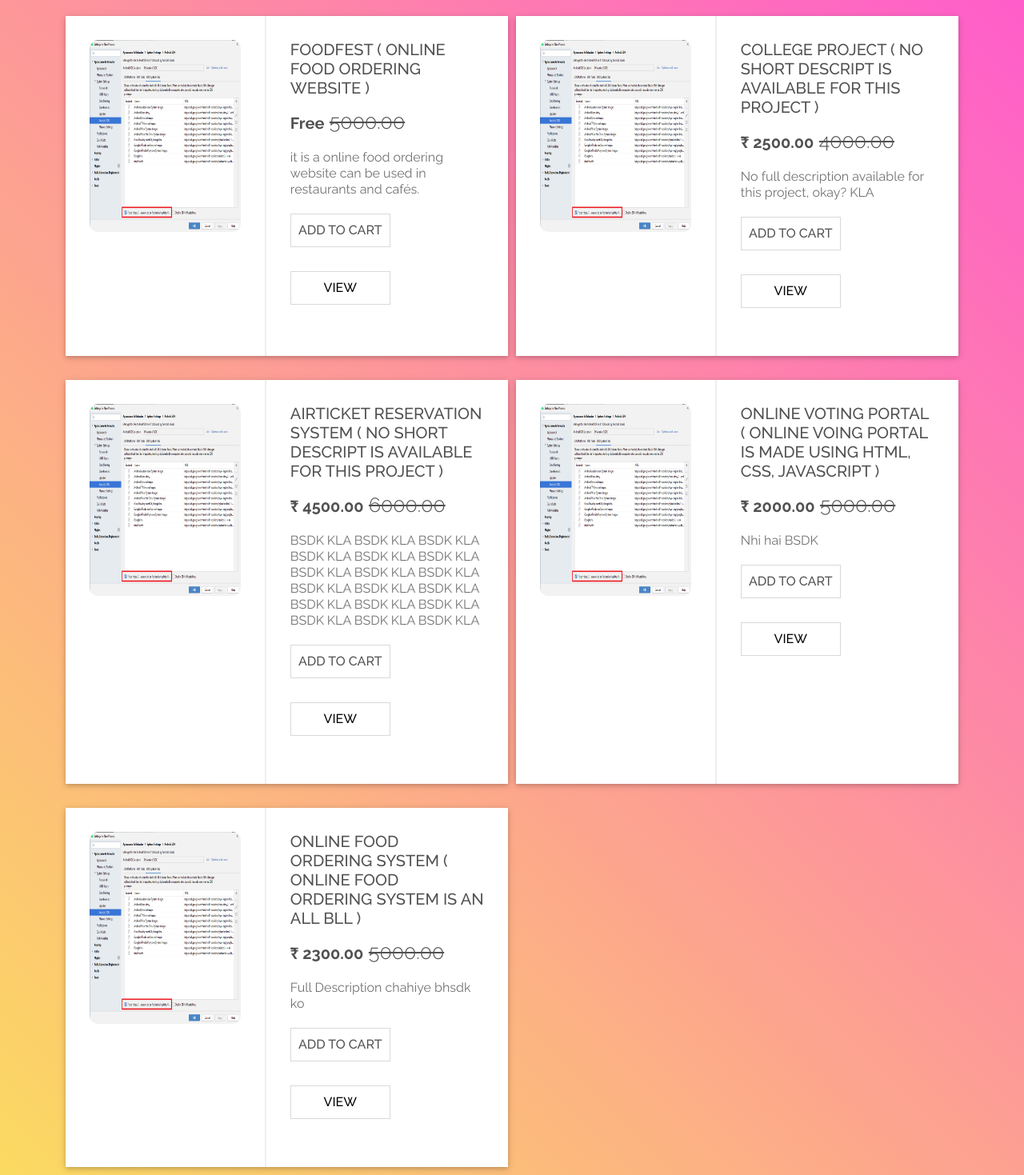
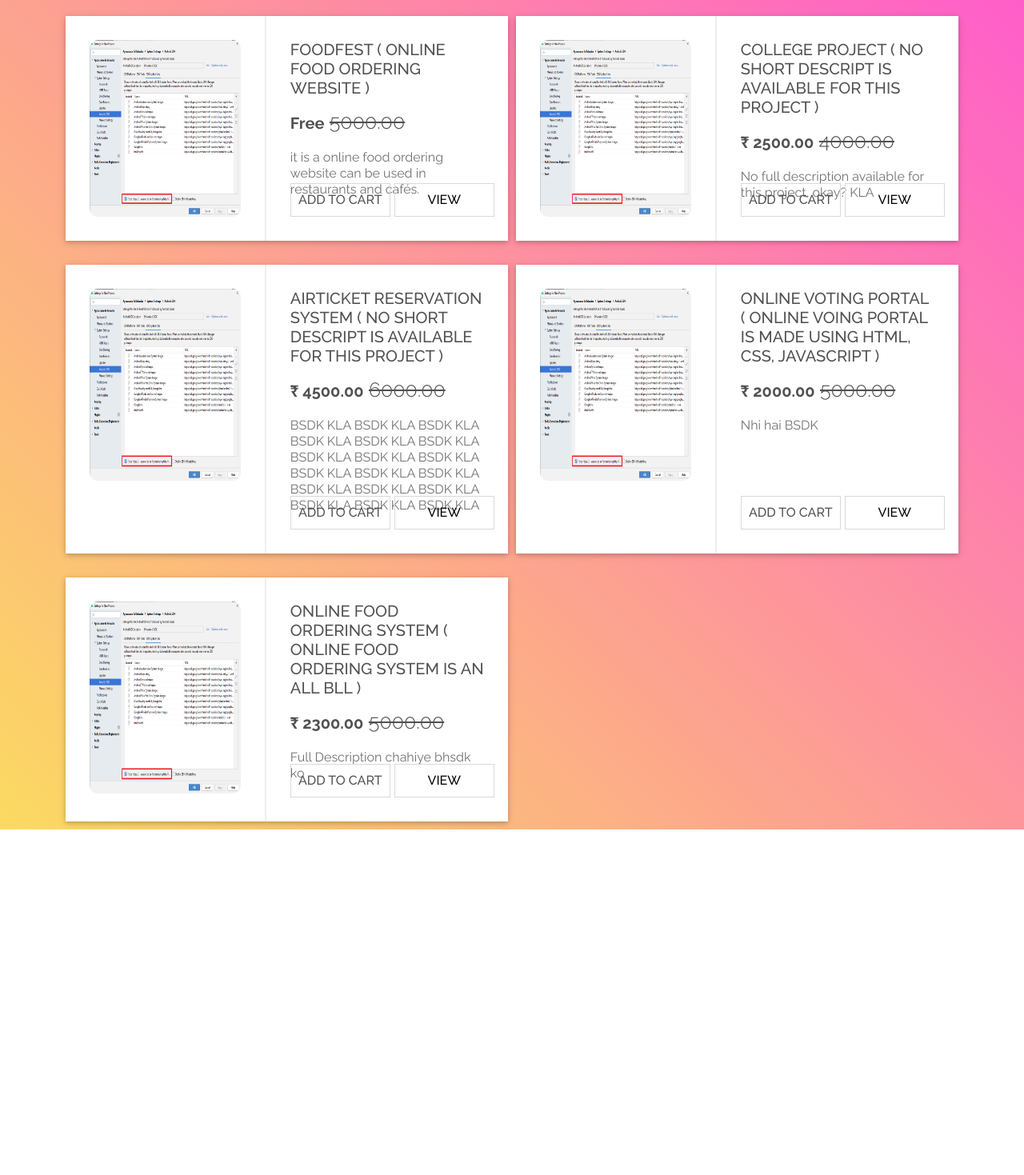
Before and after one commit to itz-A53-K/projectHub, a Django app: page /projects/ in a window 1280 px wide. Shown: the part 70-1539 px from the top of the page at 80% size. After the commit the page ends 1107 px from the top, so only its background shows below. Run offline with Django 4.2, Linux system fonts and the light colour scheme; data comes from the database, SQL or seed files in the repository.

Commit message:
Some changes

```diff
--- a/static/user/css/project-cards.css
+++ b/static/user/css/project-cards.css
@@ -9,6 +9,18 @@ body {
   grid-template-columns: repeat(auto-fill, minmax(500px, 1fr));
   gap: 10px;
   border-radius: 10px;
+}
+
+.bottom-paste {
+  position: absolute;
+  display: flex;
+  bottom: 0;
+}
+
+.full-description {
+  position: relative;
+  height: auto;
+  overflow: hidden;
 }
 
 .card-pro {
--- a/templates/user/projects.html
+++ b/templates/user/projects.html
@@ -45,10 +45,14 @@
                             <span class="fw-semibold fs-5"> ₹ {{i.price}}0</span>
                             <input type="hidden" id="price" value="{{i.price}}"/>
                         {%endif%}</h1>
-                        <p>{{i.full_Desc| truncatechars:200}}</p>
+                        <div class="full-description">
+                            <p>{{i.full_Desc| truncatechars:200}}</p>
+                        </div>
                         <input type="hidden" id="pro_id" value="{{i.proj_id}}"/>
-                        <button onclick="addToCart()">Add to Cart</button>
-                        <button onclick="redirectHandlerProject()"><a href="#">View</a></button>
+                        <div class="bottom-paste">
+                            <button onclick="addToCart()">Add to Cart</button>
+                            <button onclick="redirectHandlerProject()"><a href="#">View</a></button>
+                        </div>
                     </div>
             </div>
         {% comment %} </div> {% endcomment %}
--- a/user/views.py
+++ b/user/views.py
@@ -106,28 +106,23 @@ def profile(request):
         account= User_detail.objects.get(user_id= user_id)
         print(account.phone)
         if request.method=="POST":
-            form=ImageForm(data=request.POST, files=request.FILES)
-            if form.is_valid():
-                form.save()
-                obj=form.instance
-                return render(request, "user/profile.html", {"obj":obj})
-            # f_name=request.POST.get('f_name')
-            # l_name=request.POST.get('l_name')
-            # gender=request.POST.get('gender')
-            # phone=request.POST.get('phone')
-            # profileImg=request.POST.get('profileImg')
+            f_name=request.POST.get('f_name')
+            l_name=request.POST.get('l_name')
+            gender=request.POST.get('gender')
+            phone=request.POST.get('phone')
+            profileImg=request.POST.get('profileImg')
 
-            # print(profileImg)
-            # user= User.objects.get(id=user_id)
-            # user.first_name=f_name
-            # user.last_name= l_name
+            print(profileImg)
+            user= User.objects.get(id=user_id)
+            user.first_name=f_name
+            user.last_name= l_name
 
-            # account.gender=gender
-            # account.phone=phone
-            # account.profileImg=profileImg
-            # # account.price="100"
-            # # account.save()
-            # # user.save()
+            account.gender=gender
+            account.phone=phone
+            account.profileImg=profileImg
+            account.price="100"
+            account.save()
+            user.save()
             return redirect("/profile/")
         params={'User_detail' : account, "activeProfile" : "activeProfile"}
         return render(request, "user/profile.html", params)
```
